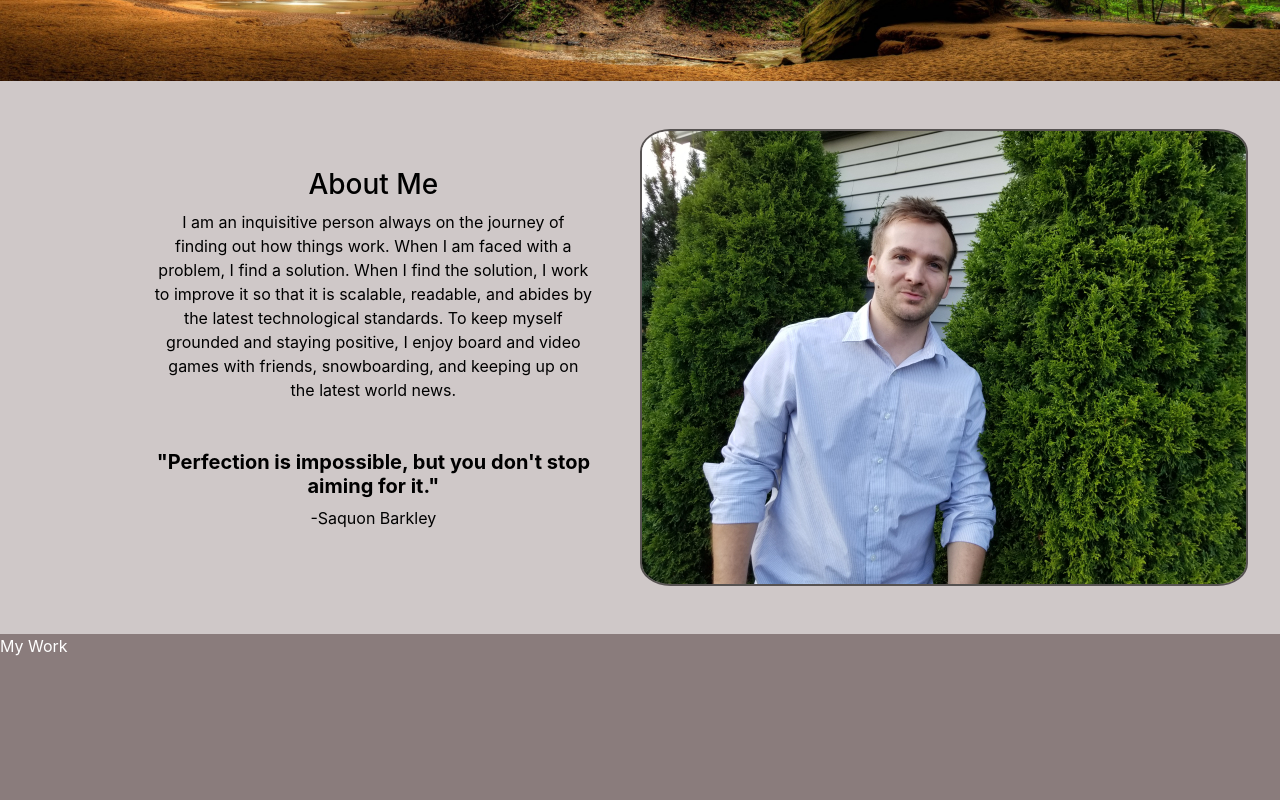
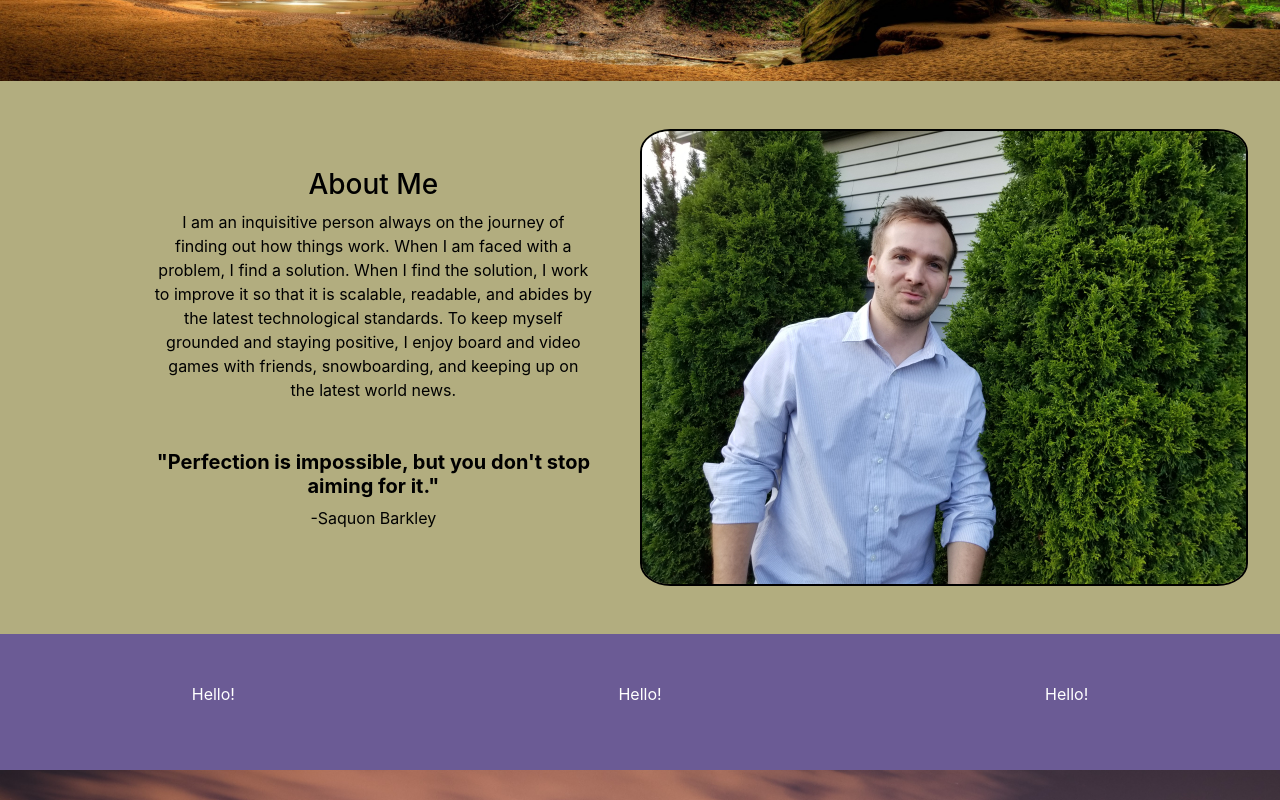
Before and after one commit to mpedzi03/mpedzi03.github.io, a Vue app: page /Connect in a window 1280 px wide. Shown: the part 340-1140 px from the top of the page. Built offline with nearby package versions, Linux system fonts and the light colour scheme.

Commit message:
Working on my-work section

```diff
--- a/src/components/TheProfile.vue
+++ b/src/components/TheProfile.vue
@@ -46,7 +46,7 @@ export default {
 <style lang="sass">
 #profile-image
    border-radius: 5%
-   border: 2px solid #575352
+   border: 2px solid black
    alt: "Me"
    text-align: center
 
--- a/src/views/MyLife.vue
+++ b/src/views/MyLife.vue
@@ -33,7 +33,7 @@ export default {
 
 <style lang="sass">
 #my-life
-  background-color: #cfc8c8
+  background-color: #b2ad7f
   color: black
 
 #my-life > div
--- a/src/views/MyPhilosophies.vue
+++ b/src/views/MyPhilosophies.vue
@@ -49,12 +49,10 @@ export default {
     }
   },
   methods: {
-    onSlideStart (slide) {
-      console.log(slide)
+    onSlideStart () {
       this.sliding = true
     },
-    onSlideEnd (slide) {
-      console.log(slide)
+    onSlideEnd () {
       this.sliding = false
     }
   }
--- a/src/views/MyWork.vue
+++ b/src/views/MyWork.vue
@@ -1,5 +1,17 @@
 <template>
-  <div id="my-work">My Work</div>
+  <div id="my-work">
+    <div class="row justify-content-center align-items-center no-gutters py-5">
+      <div class="col">
+        <p>Hello!</p>
+      </div>
+      <div class="col">
+        <p>Hello!</p>
+      </div>
+      <div class="col">
+        <p>Hello!</p>
+      </div>
+    </div>
+  </div>
 </template>
 
 <script>
@@ -10,7 +22,10 @@ export default {
 
 <style lang="sass">
 #my-work
-  height: 500px
-  background-color: #8a7c7c
+  background-color: #6b5b95
   color: white
+
+#my-work > div
+  height: 100%
+  text-align: center
 </style>
```
Also changed, not shown: 1 other file (tests, documents, lock files or other folders).
